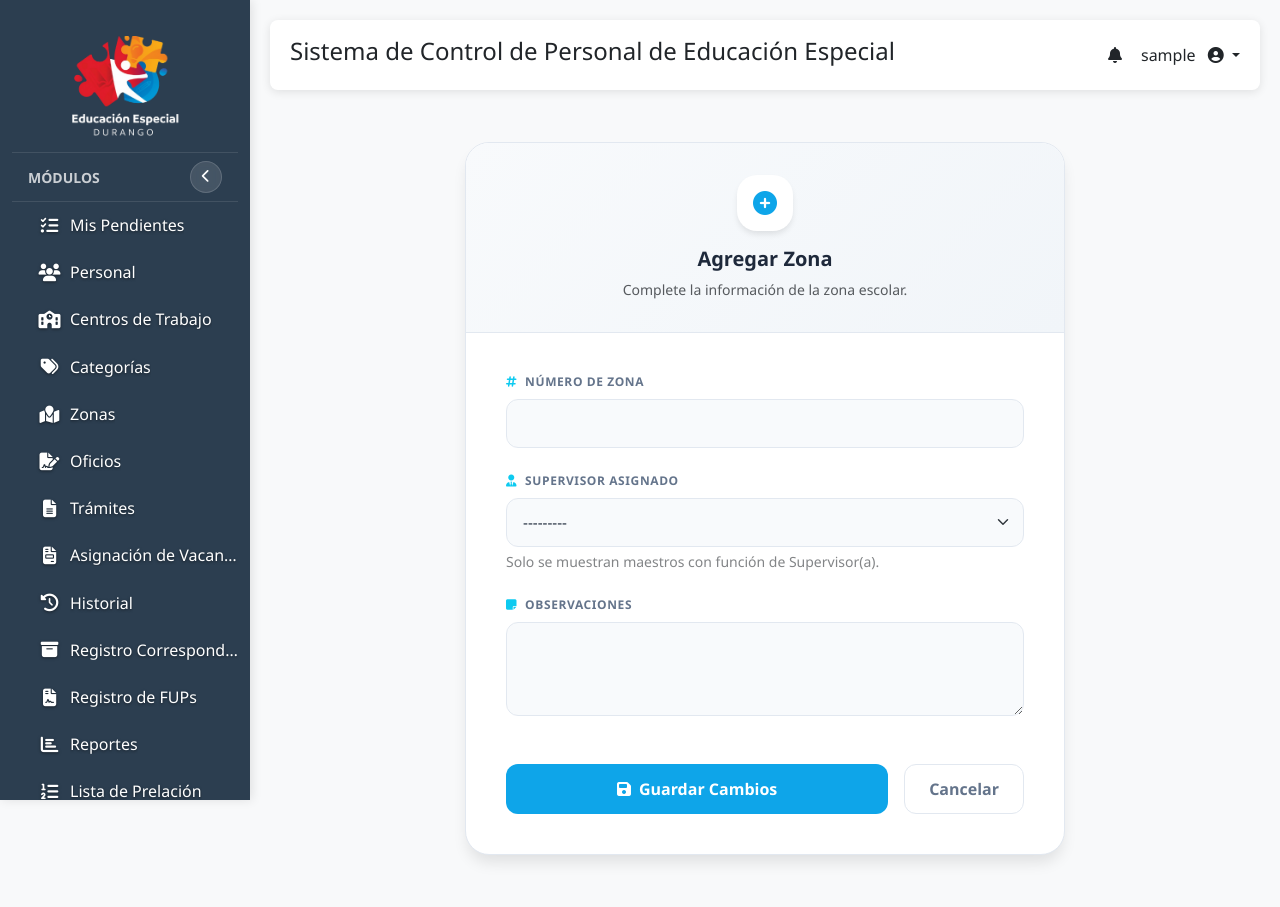
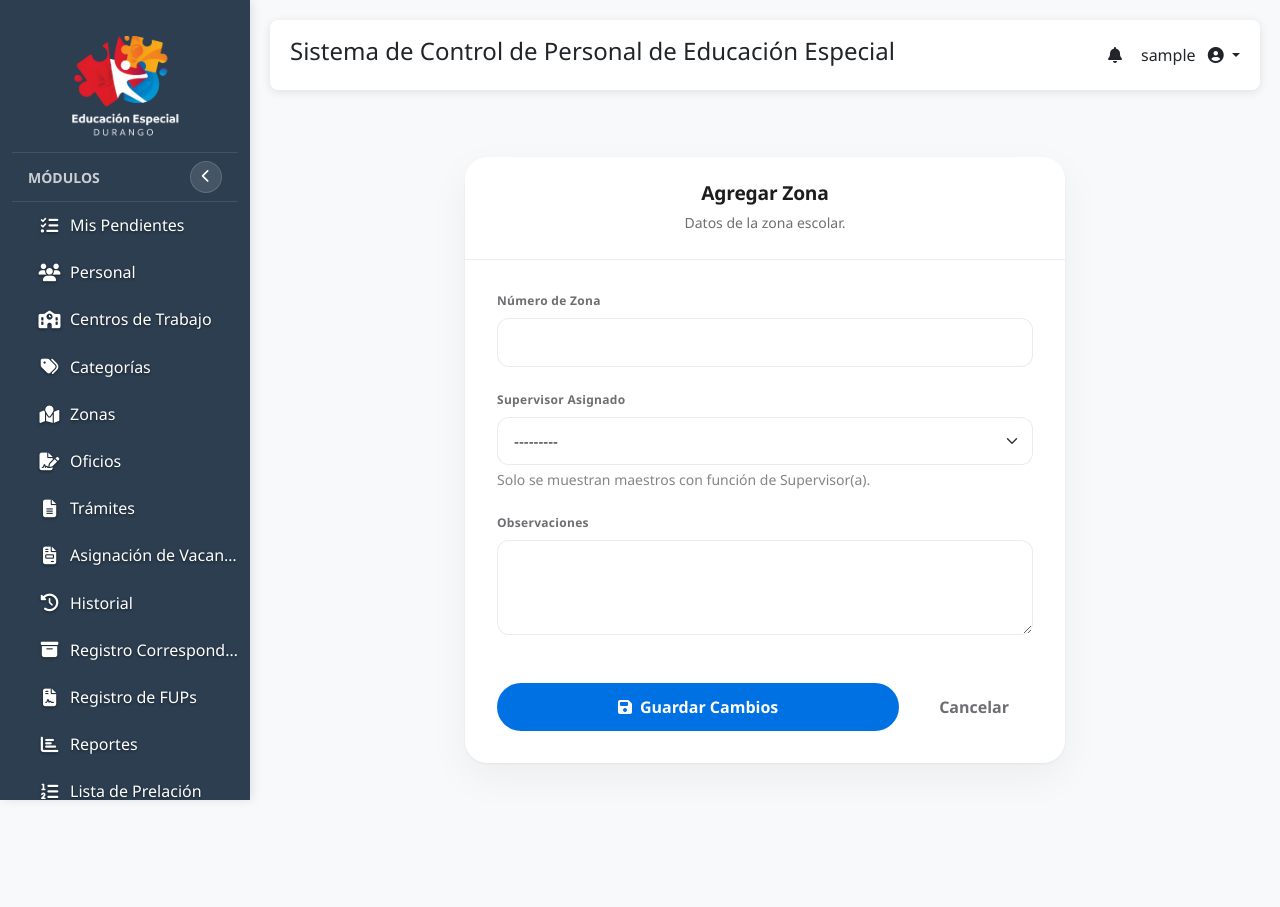
Before and after one commit to macrocleanquimica/control_maestros, a Django app: page /zonas/agregar/ in a window 1280 px wide. After the commit the page ends 800 px from the top, so only its background shows below. Run offline with Django 5.2, Linux system fonts and the light colour scheme; the visitor is signed in with stand-in values (Sample User, id 1); data that the repository does not hold is empty; some libraries are stand-ins or nearby versions.

Commit message:
style: ver mensaje y formularios chicos con estilo minimalista
Lector de mensajes, forma de zona y forma de pendiente en panel unico. Intactos: eliminar con confirmacion, validaciones, foco inicial, select2 y guardado.

```diff
--- a/gestion_escolar/templates/gestion_escolar/form_zona.html
+++ b/gestion_escolar/templates/gestion_escolar/form_zona.html
@@ -5,15 +5,8 @@
 
 {% block content %}
 <style>
-    :root {
-        --fz-primary: #0ea5e9;
-        --fz-secondary: #64748b;
-        --fz-border: #e2e8f0;
-        --fz-shadow: 0 10px 15px -3px rgba(0, 0, 0, 0.1);
-    }
-
     .page-container {
-        padding: 2rem;
+        padding: 1.5rem;
         animation: fadeIn 0.4s ease-out;
         display: flex;
         justify-content: center;
@@ -27,54 +20,42 @@
     }
 
     .form-card {
-        background: white;
-        border-radius: 1.5rem;
-        border: 1px solid var(--fz-border);
-        box-shadow: var(--fz-shadow);
+        background: var(--surface, #fff);
+        border-radius: var(--r-panel, 22px);
+        box-shadow: var(--sh-panel, 0 1px 3px rgba(0,0,0,0.05), 0 14px 40px rgba(0,0,0,0.05));
         width: 100%;
         max-width: 600px;
         overflow: hidden;
     }
 
     .form-header {
-        background: linear-gradient(135deg, #f8fafc 0%, #f1f5f9 100%);
-        padding: 2rem;
-        border-bottom: 1px solid var(--fz-border);
+        padding: 1.5rem clamp(17px, 3vw, 2rem);
+        border-bottom: 1px solid var(--hairline, rgba(0,0,0,0.07));
         text-align: center;
     }
 
     .header-icon {
-        width: 56px;
-        height: 56px;
-        background: white;
-        color: var(--fz-primary);
-        border-radius: 1.25rem;
-        display: flex;
-        align-items: center;
-        justify-content: center;
-        font-size: 1.5rem;
-        margin: 0 auto 1rem;
-        box-shadow: 0 4px 6px -1px rgba(0, 0, 0, 0.1);
+        display: none;
     }
 
     .form-header h1 {
-        font-size: 1.25rem;
-        font-weight: 800;
-        color: #1e293b;
+        font-size: 1.2rem;
+        font-weight: 700;
+        letter-spacing: -0.01em;
+        color: var(--text, #1d1d1f);
         margin: 0;
     }
 
     .form-body {
-        padding: 2.5rem;
+        padding: clamp(17px, 3vw, 2rem);
     }
 
     /* Form Styles */
     .form-label {
         font-size: 0.75rem;
-        font-weight: 700;
-        color: #64748b;
-        text-transform: uppercase;
-        letter-spacing: 0.05em;
+        font-weight: 600;
+        color: var(--text-2, #6e6e73);
+        letter-spacing: 0.025em;
         margin-bottom: 0.5rem;
         display: flex;
         align-items: center;
@@ -82,41 +63,40 @@
     }
 
     .form-control, .form-select {
-        border-radius: 0.75rem;
-        border: 1px solid var(--fz-border);
+        border-radius: 12px;
+        border: 1px solid rgba(0,0,0,0.08);
         padding: 0.75rem 1rem;
         font-size: 0.95rem;
-        color: #1e293b;
-        transition: all 0.2s;
-        background-color: #f8fafc;
+        color: var(--text, #1d1d1f);
+        background-color: var(--surface, #fff);
     }
 
     .form-control:focus, .form-select:focus {
-        border-color: var(--fz-primary);
-        box-shadow: 0 0 0 4px rgba(14, 165, 233, 0.1);
+        border-color: var(--accent, #0071e3);
+        box-shadow: 0 0 0 4px rgba(0, 113, 227, 0.12);
         background-color: white;
     }
 
     .input-group-text {
         background: white;
-        border-color: var(--fz-border);
-        color: #94a3b8;
-        border-radius: 0.75rem 0 0 0.75rem;
+        border-color: rgba(0,0,0,0.08);
+        color: var(--text-3, #86868b);
+        border-radius: 12px 0 0 12px;
     }
 
-    /* Select2 Style Integration */
+    /* Select2 */
     .select2-container--default .select2-selection--single {
         height: 48px !important;
-        border-radius: 0.75rem !important;
-        border: 1px solid var(--fz-border) !important;
-        background-color: #f8fafc !important;
+        border-radius: 12px !important;
+        border: 1px solid rgba(0,0,0,0.08) !important;
+        background-color: var(--surface, #fff) !important;
         display: flex;
         align-items: center;
     }
 
-    /* Alert Styling */
+    /* Alertas */
     .alert-premium {
-        border-radius: 1rem;
+        border-radius: 14px;
         border: none;
         padding: 1rem 1.25rem;
         margin-bottom: 1.5rem;
@@ -127,13 +107,12 @@
     }
 
     .btn-save {
-        background: var(--fz-primary);
+        background: var(--accent, #0071e3);
         border: none;
-        border-radius: 0.75rem;
+        border-radius: var(--r-pill, 999px);
         padding: 0.75rem 1.5rem;
-        font-weight: 700;
+        font-weight: 600;
         color: white;
-        transition: all 0.2s;
         display: flex;
         align-items: center;
         justify-content: center;
@@ -141,35 +120,30 @@
     }
 
     .btn-save:hover {
-        background: #0284c7;
-        transform: translateY(-1px);
-        box-shadow: 0 4px 6px -1px rgba(14, 165, 233, 0.4);
+        opacity: 0.92;
+        color: white;
     }
 
     .btn-cancel {
-        background: white;
-        border: 1px solid var(--fz-border);
-        border-radius: 0.75rem;
+        background: transparent;
+        border: none;
+        border-radius: var(--r-pill, 999px);
         padding: 0.75rem 1.5rem;
-        font-weight: 700;
-        color: #64748b;
-        transition: all 0.2s;
+        font-weight: 600;
+        color: var(--text-2, #6e6e73);
     }
 
     .btn-cancel:hover {
-        background: #f8fafc;
-        color: #1e293b;
+        background: rgba(0,0,0,0.05);
+        color: var(--text, #1d1d1f);
     }
 </style>
 
 <div class="page-container">
     <div class="form-card">
         <div class="form-header">
-            <div class="header-icon">
-                <i class="fas {% if 'Editar' in titulo %}fa-edit{% else %}fa-plus-circle{% endif %}"></i>
-            </div>
             <h1>{{ titulo }}</h1>
-            <p class="text-muted small mb-0 mt-2">Complete la información de la zona escolar.</p>
+            <p class="apple-subtitle mb-0 mt-2">Datos de la zona escolar.</p>
         </div>
 
         <div class="form-body">
@@ -189,7 +163,7 @@
                 <!-- Número de Zona -->
                 <div class="mb-4">
                     <label for="{{ form.numero.id_for_label }}" class="form-label">
-                        <i class="fas fa-hashtag text-info"></i> Número de Zona
+                        Número de Zona
                     </label>
                     {{ form.numero }}
                     {% if form.numero.errors %}
@@ -202,7 +176,7 @@
                 <!-- Supervisor -->
                 <div class="mb-4">
                     <label for="{{ form.supervisor.id_for_label }}" class="form-label">
-                        <i class="fas fa-user-tie text-info"></i> Supervisor Asignado
+                        Supervisor Asignado
                     </label>
                     <div class="select2-modern">
                         {{ form.supervisor }}
@@ -220,7 +194,7 @@
                 <!-- Observaciones -->
                 <div class="mb-4">
                     <label for="{{ form.observaciones.id_for_label }}" class="form-label">
-                        <i class="fas fa-sticky-note text-info"></i> Observaciones
+                        Observaciones
                     </label>
                     {{ form.observaciones }}
                     {% if form.observaciones.errors %}
```
Also changed, not shown: gestion_escolar/templates/gestion_escolar/correspondencia_detail.html (+38 -38 lines), gestion_escolar/templates/gestion_escolar/pendiente_form.html (+33 -46 lines).
